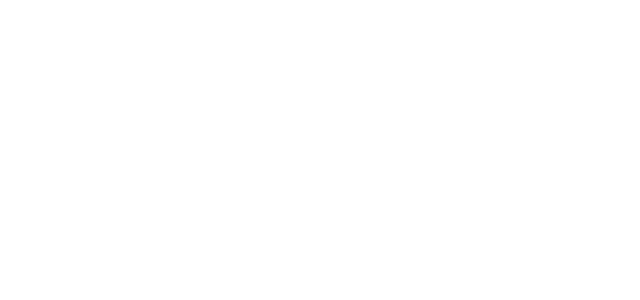
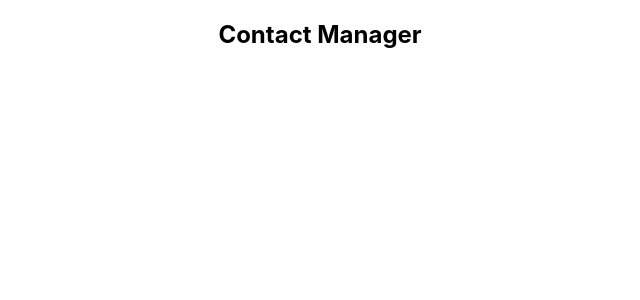
Before and after one commit to VladanStar/WebDesingExercises, a React (Create React App) app in the folder task04/my_app/: page / in a window 1280 px wide. Shown: the top 300 px of the page, without its empty margins (320-960 px from the left). Built offline with nearby package versions, Linux system fonts and the light colour scheme.

Commit message:
New commits

```diff
--- a/task04/my_app/src/App.js
+++ b/task04/my_app/src/App.js
@@ -1,10 +1,15 @@
-
+import React from 'react';
+import Header from './components/Header';
+import { AddContact } from './components/AddContact';
+import { ContactList } from './components/ContactList';
 import './App.css';
 
 function App() {
   return (
     <div className="App">
-
+   <Header />
+   <AddContact />
+   <ContactList />
     </div>
   );
 }
--- a/task04/my_app/src/components/Header.js
+++ b/task04/my_app/src/components/Header.js
@@ -2,7 +2,13 @@ import React from 'react';
 
 const Header = () => {
   return (
-  <div>
+
+
+  <div className='ui fixed menu'>
+      <div className=' ui container center'>
+          <h2>Contact Manager</h2>
+
+      </div>
 
 
   </div>
```
